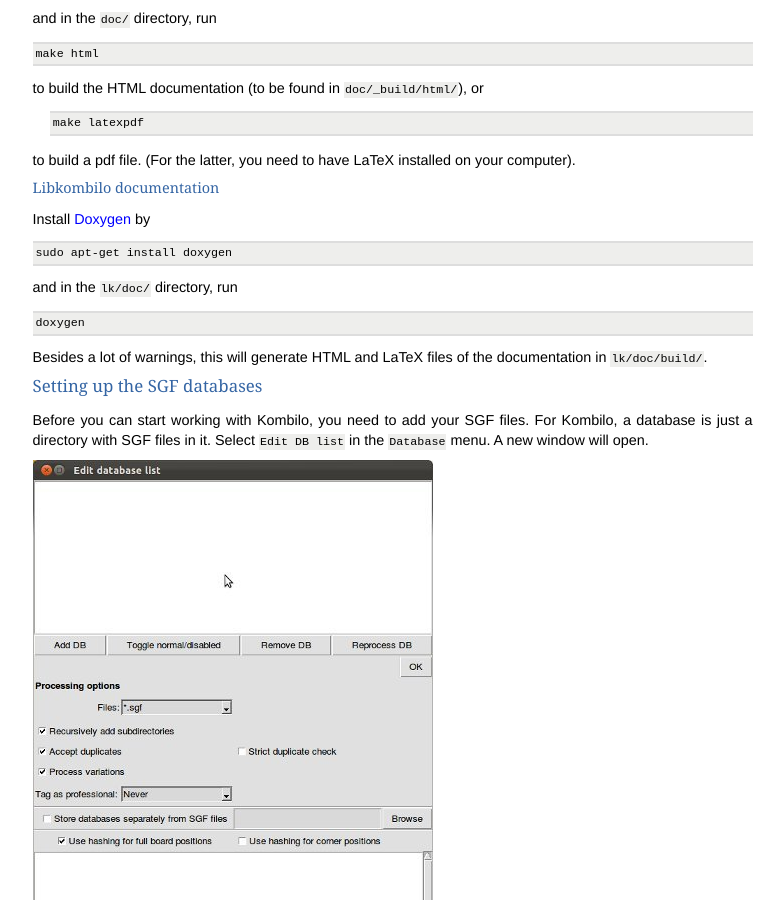
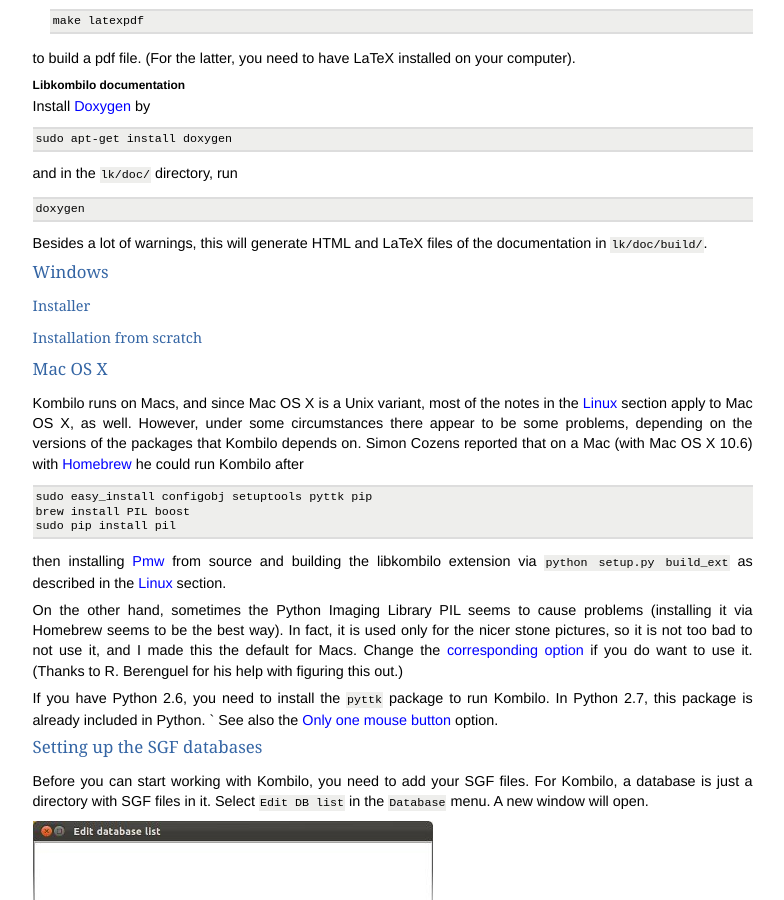
Before and after one commit to ugoertz/kombilo, a Sphinx documentation site: the page built from doc/manual.rst, in a window 1280 px wide and 900 px high, scrolled down 2129 px. Shown: the whole window, without its empty margins (341-1125 px from the left). Built offline with Sphinx 7.4.7, drawn with Linux system fonts in a browser that asks for light colours; some of the changed text lies outside the part shown.

Commit message:
Update docs for installing on Mac OS X.

```diff
--- a/doc/manual.rst
+++ b/doc/manual.rst
@@ -6,14 +6,14 @@
 Installation
 ============
 
-**A note for Windows/Mac OS X users:**
-At the moment, there is no installer for Windows or Mac OS X, nor can I
-give you detailed instructions. Your best bet is to try to "translate" the
-instructions for Linux systems to your system. If you succeed, please be so
-kind to write up what you did, so that I can improve the documentation
-accordingly.
 
--------------------------------
+.. index::
+  pair: Installation; Linux
+
+.. _Linux:
+
+Linux
+-----
 
 The following instructions cover the installation of Kombilo under Ubuntu
 Linux (current version, i.e. 11.10). If you use another flavor of Linux and
@@ -22,7 +22,7 @@
 .. _quick-start:
 
 Quick start: installation on a Ubuntu system
---------------------------------------------
+^^^^^^^^^^^^^^^^^^^^^^^^^^^^^^^^^^^^^^^^^^^^
 
 With the following commands you can install Kombilo on a Ubuntu system.
 Lines starting with a ``#`` are comments - no need to type them. These
@@ -63,7 +63,7 @@
 
 
 Basic dependencies
-------------------
+^^^^^^^^^^^^^^^^^^
 
 Unless you are a Python specialist, the easiest way to install the packages
 required for Kombilo is to install the following packages using the package
@@ -87,10 +87,10 @@
 
 
 Downloading Kombilo
--------------------
+^^^^^^^^^^^^^^^^^^^
 
 tar.gz files
-^^^^^^^^^^^^
+............
 
 Download the ``kombilo-0.7.1.tar.gz`` archive from the `Kombilo downloads
 <https://bitbucket.org/ugoertz/kombilo/downloads>`_ site.
@@ -103,7 +103,7 @@
 
 
 Mercurial repository
-^^^^^^^^^^^^^^^^^^^^
+....................
 
 You can also clone the Kombilo mercurial repository. See :ref:`development`
 below for some details.
@@ -111,7 +111,7 @@
 
 
 Libkombilo
-----------
+^^^^^^^^^^
 
 To compile the extension for the pattern search, make sure that the
 following packages are installed::
@@ -132,7 +132,7 @@
 .. _development:
 
 Development
------------
+^^^^^^^^^^^
 
 If you want to work on Kombilo or Libkombilo yourself, you can clone the
 mercurial repository::
@@ -153,7 +153,7 @@
 
 
 Build the documentation
------------------------
+^^^^^^^^^^^^^^^^^^^^^^^
 
 If you installed Kombilo from a ``tar.gz`` archive, then you can skip this
 step. If you installed directly from its Mercurial repository, and want to
@@ -162,7 +162,7 @@
 from a tar.gz file, then you can skip this step.
 
 Kombilo documentation
-^^^^^^^^^^^^^^^^^^^^^
+.....................
 
 Install `Sphinx <http://sphinx.pocoo.org/>`_ either via ``pip install
 sphinx``, or globally by ::
@@ -183,7 +183,7 @@
 
 
 Libkombilo documentation
-^^^^^^^^^^^^^^^^^^^^^^^^
+........................
 
 Install `Doxygen <http://www.stack.nl/~dimitri/doxygen/>`_ by ::
 
@@ -196,6 +196,54 @@
 Besides a lot of warnings, this will generate HTML and LaTeX files of the
 documentation in ``lk/doc/build/``.
 
+
+.. index::
+  pair: Installation; Windows
+
+Windows
+-------
+
+Installer
+^^^^^^^^^
+
+Installation from scratch
+^^^^^^^^^^^^^^^^^^^^^^^^^
+
+
+.. index::
+  pair: Installation; Mac OS X
+
+Mac OS X
+--------
+
+Kombilo runs on Macs, and since Mac OS X is a Unix variant, most of the notes in
+the :ref:`Linux` section apply to Mac OS X, as well. However, under some
+circumstances there appear to be some problems, depending on the versions of the
+packages that Kombilo depends on.  Simon Cozens reported that on a Mac (with Mac
+OS X 10.6) with `Homebrew <http://mxcl.github.com/homebrew/>`_ he could run
+Kombilo after ::
+
+  sudo easy_install configobj setuptools pyttk pip
+  brew install PIL boost
+  sudo pip install pil
+
+then installing `Pmw <http://pmw.sourceforge.net/>`_ from source and building
+the libkombilo extension via ``python setup.py build_ext`` as described in the
+:ref:`Linux` section.
+
+On the other hand, sometimes the Python Imaging Library PIL seems to cause
+problems (installing it via Homebrew seems to be the best way). In fact, it is
+used only for the nicer stone pictures, so it is not too bad to not use it, and
+I made this the default for Macs. Change the :ref:`corresponding option
+<use-pil>` if you do want to use it. (Thanks to R. Berenguel for his help with
+figuring this out.)
+
+If you have Python 2.6, you need to install the ``pyttk`` package to run
+Kombilo. In Python 2.7, this package is already included in Python.
+`
+See also the :ref:`Only one mouse button <onlyonemousebutton>` option.
+
+
 Setting up the SGF databases
 ----------------------------
 
@@ -206,7 +254,7 @@
 .. image:: images/editdblist.jpg
 
 Add databases
--------------
+^^^^^^^^^^^^^
 
 In the lower section *Processing options* you can select which kind of
 files you want to add, whether to recursively add all subdirectories,
@@ -235,7 +283,7 @@
 .. _processing-messages:
 
 Messages during processing
-^^^^^^^^^^^^^^^^^^^^^^^^^^
+..........................
 
 In the lower text area, Kombilo will output messages about the processed games.
 
@@ -253,7 +301,7 @@
 
 
 File sizes
-^^^^^^^^^^
+..........
 
 | **No Hashing**: roughly 170 MB for about 70,000 games (GoGoD winter 2011)
 | **Hashing for full board positions**: roughly 270 MB
@@ -276,7 +324,7 @@
 
 
 Toggle normal/disabled
-----------------------
+^^^^^^^^^^^^^^^^^^^^^^
 
 If you want to temporarily exclude a database from some searches, select it
 and use this button to set its status to 'disabled'.  It will then be
@@ -288,7 +336,7 @@
 
 
 Remove a database
------------------
+^^^^^^^^^^^^^^^^^
 
 If you want to remove a database from Kombilo's list completely, select it
 and press this button. The database files Kombilo has written will then be
@@ -298,7 +346,7 @@
 
 
 Reprocess a database
---------------------
+^^^^^^^^^^^^^^^^^^^^
 
 If you made any changes to the SGF files in one of the database directories
 (or added/deleted SGF files in there), you should reprocess the database,
@@ -311,7 +359,7 @@
 
 
 Save messages
--------------
+^^^^^^^^^^^^^
 
 If there are errors in the SGF files, or if Kombilo finds duplicates, a
 message is issued. The 'save messages' button allows you to save these
@@ -321,7 +369,7 @@
 
 
 Further notes
--------------
+^^^^^^^^^^^^^
 
 With Ctrl-click and Shift-click you *can select several databases* in the
 list simultaneously. The "Toggle normal/disabled", "Remove" and "Reprocess"
```
Also changed, not shown: other parts of doc/manual.rst (+2 -0 lines), license.rst.
